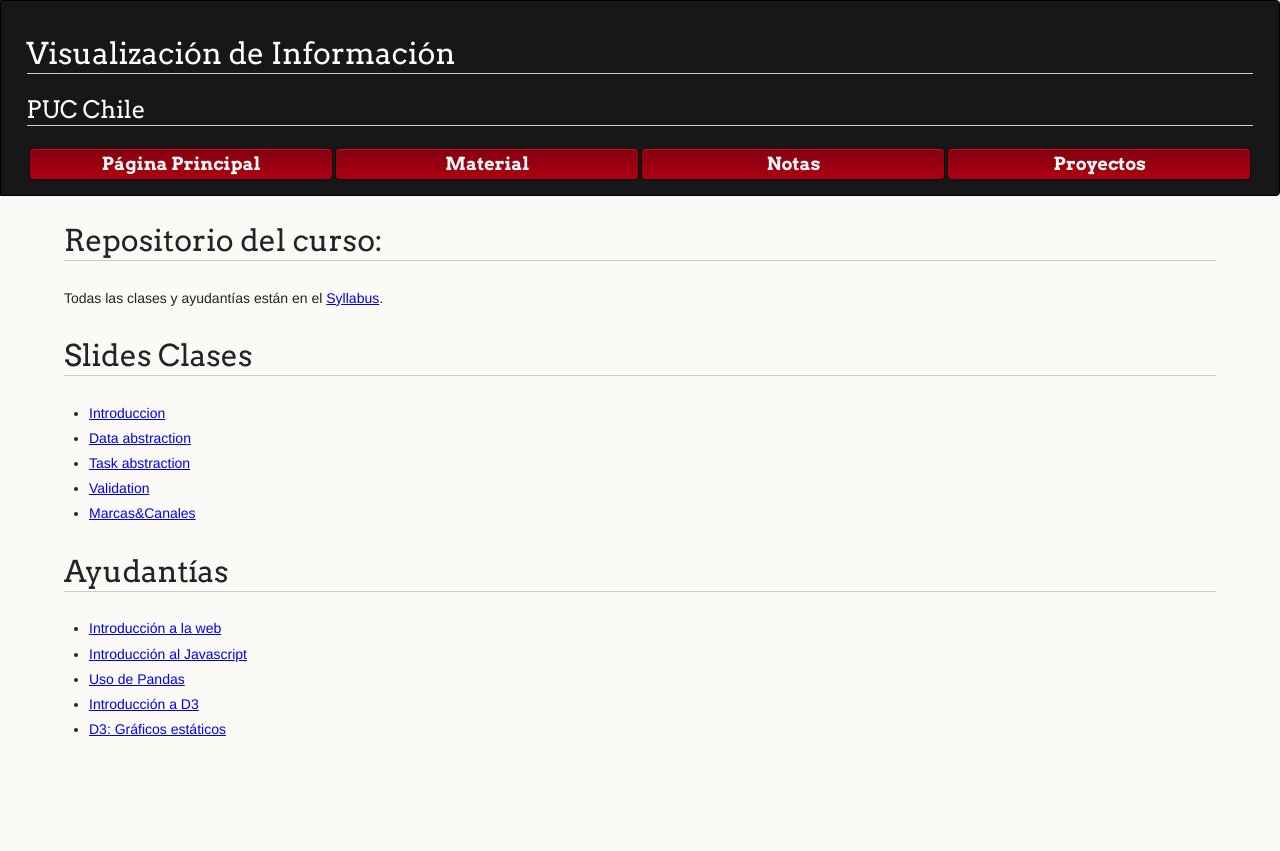
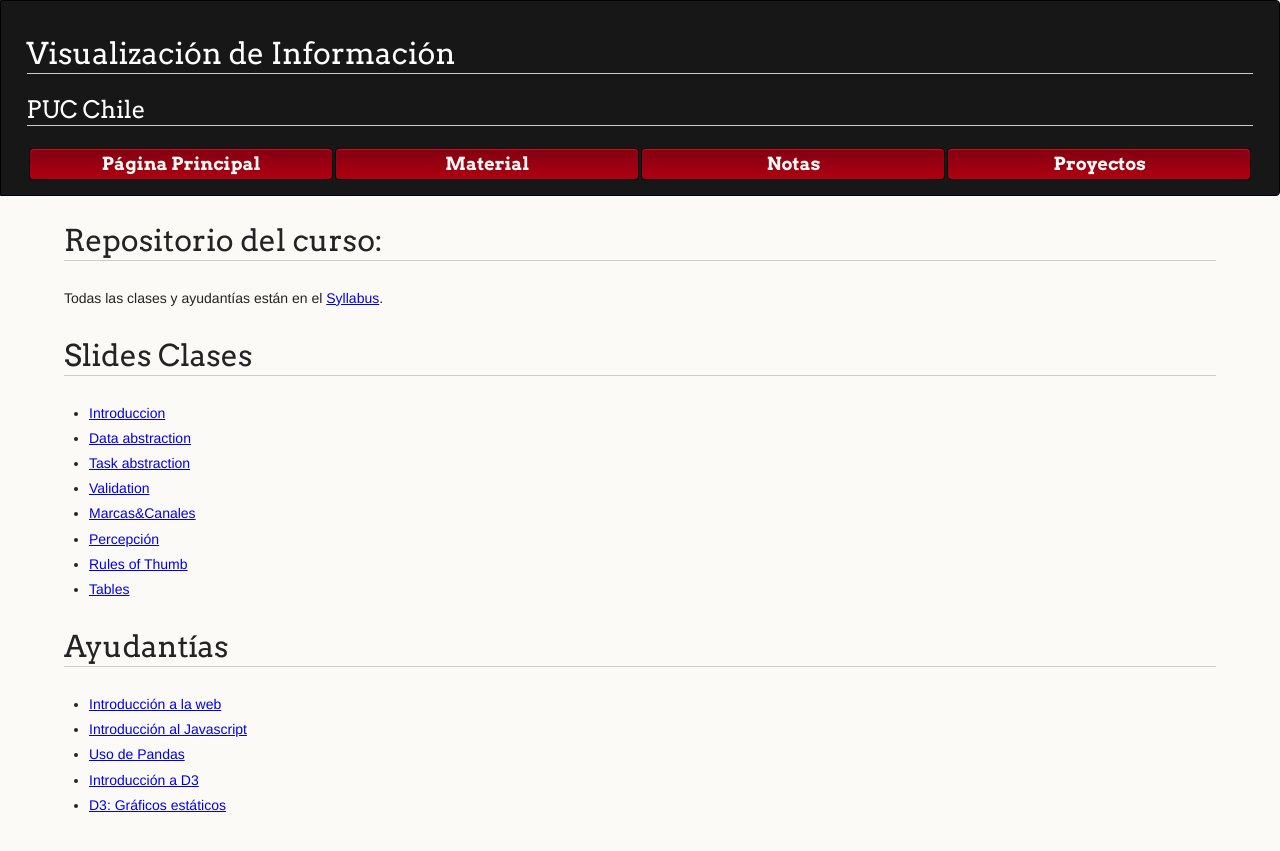
Before and after one commit to PUC-Infovis/version-2018, a Jekyll site: the page built from material.md, in a window 1280 px wide. Shown: the top 851 px of the page. Built offline with Jekyll 4.4.1, drawn with Linux system fonts in a browser that asks for light colours.

Commit message:
:star: Added new clasees

```diff
--- a/material.md
+++ b/material.md
@@ -15,6 +15,9 @@ Todas las clases y ayudantías están en el [Syllabus](https://github.com/PUC-In
 - [Task abstraction](https://github.com/PUC-Infovis/syllabus-2018/blob/master/Clases/03-Task%20abstraction.pdf)
 - [Validation](https://github.com/PUC-Infovis/syllabus-2018/blob/master/Clases/04-Validation.pdf)
 - [Marcas&Canales](https://github.com/PUC-Infovis/syllabus-2018/blob/master/Clases/05-Marcas%26Canales.pdf)
+- [Percepción](https://github.com/PUC-Infovis/syllabus-2018/blob/master/Clases/06-Percepci%C3%B3n.pdf)
+- [Rules of Thumb](https://github.com/PUC-Infovis/syllabus-2018/blob/master/Clases/07-Rules%20of%20thumb.pdf)
+- [Tables](https://github.com/PUC-Infovis/syllabus-2018/blob/master/Clases/08-Tables.pdf)
 
 # Ayudantías
 
```
